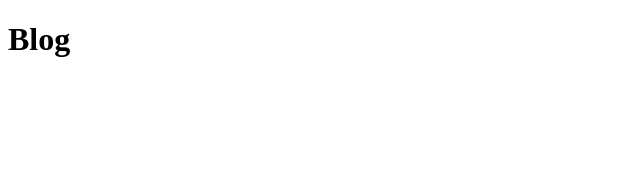
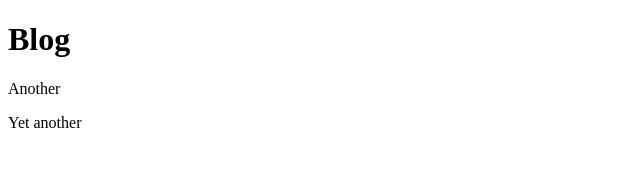
Before and after one commit to ShaviPathania/venjoy-github-io, an Angular app: page / in a window 1280 px wide. Shown: the top 182 px of the page, without its empty margins (0-640 px from the left). Built offline with nearby package versions, Linux system fonts and the light colour scheme.

Commit message:
2 files modified, 1 deleted

```diff
--- a/src/app/app.component.html
+++ b/src/app/app.component.html
@@ -1 +1,3 @@
 <h1>Blog</h1>
+<p>Another</p>
+<p>Yet another</p>
```
Also changed, not shown: package.json (+14 -12 lines), 1 other file (tests, documents, lock files or other folders).
